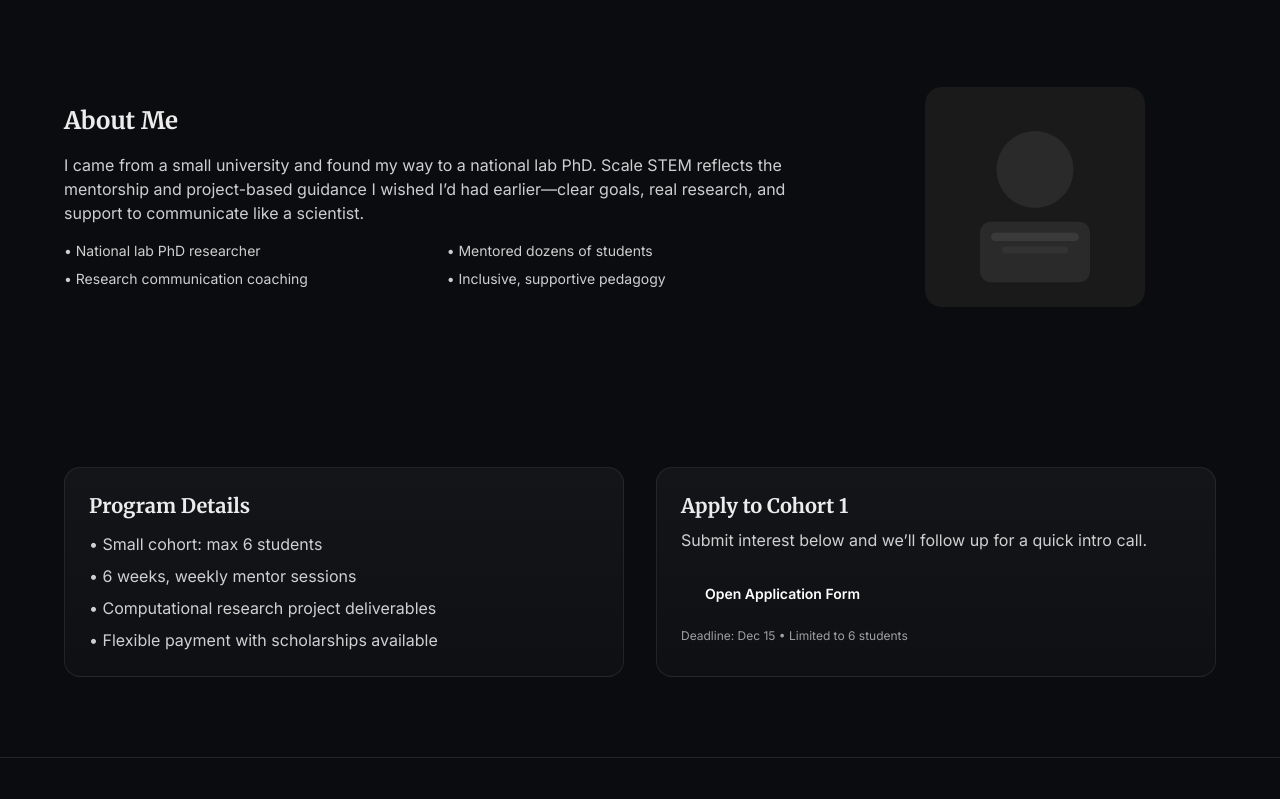
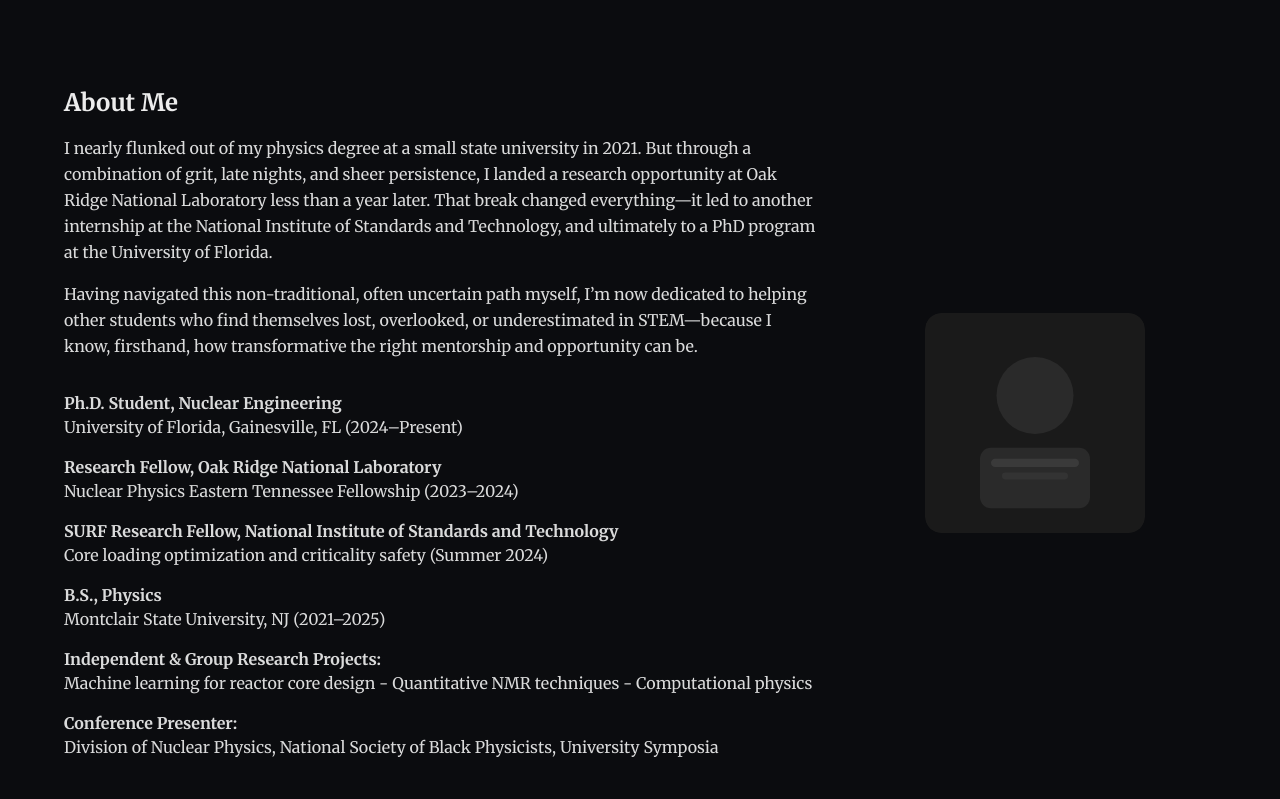
Before and after one commit to swansone4/scalestem, a Next.js app: page / in a window 1280 px wide. Shown: the part 2100-2899 px from the top of the page. Built offline with nearby package versions, Linux system fonts and the light colour scheme.

Commit message:
content: overhaul About Me narrative and add serif micro-resume block

```diff
--- a/app/page.tsx
+++ b/app/page.tsx
@@ -80,15 +80,41 @@
         <div className="grid items-center gap-8 md:grid-cols-3">
           <div className="md:col-span-2">
             <h2 className="heading-serif text-2xl font-semibold">About Me</h2>
-            <p className="mt-4 text-white/80">
-              I came from a small university and found my way to a national lab PhD. Scale STEM reflects the mentorship and project-based guidance I wished I’d had earlier—clear goals, real research, and support to communicate like a scientist.
-            </p>
-            <ul className="mt-4 grid gap-2 text-sm text-white/80 md:grid-cols-2">
-              <li>• National lab PhD researcher</li>
-              <li>• Mentored dozens of students</li>
-              <li>• Research communication coaching</li>
-              <li>• Inclusive, supportive pedagogy</li>
-            </ul>
+            <div className="heading-serif mt-4 text-white/85 leading-relaxed">
+              <p>
+                I nearly flunked out of my physics degree at a small state university in 2021. But through a combination of grit, late nights, and sheer persistence, I landed a research opportunity at Oak Ridge National Laboratory less than a year later. That break changed everything—it led to another internship at the National Institute of Standards and Technology, and ultimately to a PhD program at the University of Florida.
+              </p>
+              <p className="mt-4">
+                Having navigated this non-traditional, often uncertain path myself, I’m now dedicated to helping other students who find themselves lost, overlooked, or underestimated in STEM—because I know, firsthand, how transformative the right mentorship and opportunity can be.
+              </p>
+            </div>
+
+            <div className="heading-serif mt-8 space-y-4 text-white/85">
+              <div>
+                <p className="font-semibold">Ph.D. Student, Nuclear Engineering</p>
+                <p>University of Florida, Gainesville, FL (2024–Present)</p>
+              </div>
+              <div>
+                <p className="font-semibold">Research Fellow, Oak Ridge National Laboratory</p>
+                <p>Nuclear Physics Eastern Tennessee Fellowship (2023–2024)</p>
+              </div>
+              <div>
+                <p className="font-semibold">SURF Research Fellow, National Institute of Standards and Technology</p>
+                <p>Core loading optimization and criticality safety (Summer 2024)</p>
+              </div>
+              <div>
+                <p className="font-semibold">B.S., Physics</p>
+                <p>Montclair State University, NJ (2021–2025)</p>
+              </div>
+              <div>
+                <p className="font-semibold">Independent & Group Research Projects:</p>
+                <p>Machine learning for reactor core design - Quantitative NMR techniques - Computational physics</p>
+              </div>
+              <div>
+                <p className="font-semibold">Conference Presenter:</p>
+                <p>Division of Nuclear Physics, National Society of Black Physicists, University Symposia</p>
+              </div>
+            </div>
           </div>
           <div className="justify-self-center">
             <Image src="/static/images/founder-placeholder.svg" alt="Founder headshot" width={220} height={220} className="rounded-2xl" />
```
